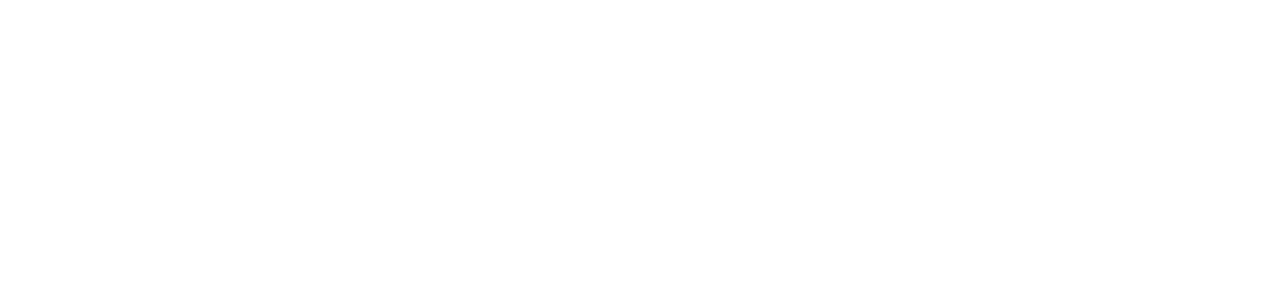
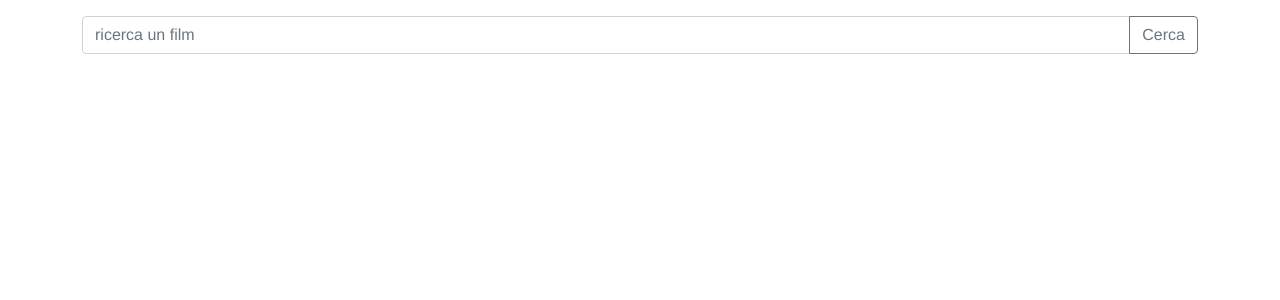
Before and after one commit to Luketto-dev/vue-boolflix, a Vue app: page / in a window 1280 px wide. Shown: the top 300 px of the page. Built offline with nearby package versions, Linux system fonts and the light colour scheme.

Commit message:
milestone1 completata

```diff
--- a/src/App.vue
+++ b/src/App.vue
@@ -1,25 +1,55 @@
 <template>
   <div id="app">
+      <!-- scolto l evento passato da TheHeader.vue -->
+      <TheHeader @searchFilms="onSearchFilms"></TheHeader>
+
+      <!-- passo la prop che contiene la lista dei film a TheMain.vue -->
+      <TheMain :films-list="filmsList"></TheMain>
 
   </div>
 </template>
 
 <script>
+import TheHeader from "./components/theHeader.vue"
+import TheMain from "./components/theMain.vue"
 import axios from "axios"
 
 export default {
   name: 'App',
   components: {
-
+    TheHeader,
+    TheMain,
+  },
+  data(){
+    return{
+      filmsList : [],
+      searchFilms: ""
+    }
   },
   methods:{
-    fetchFilmsList(){
+    // chiamata api, l argomento lo prendiamo dall emit che ci ha passato TheHeader.vue
+    fetchFilmsList(searchFilms){
       axios.get("https://api.themoviedb.org/3/search/movie",{
         params:{
-          api_key:"943dadb8ae5a51623bdae45efd2fc1ad"
+          api_key:"943dadb8ae5a51623bdae45efd2fc1ad",
+          query: searchFilms,
+          language: "it-IT"
         }
+      }).then(resp => {
+        // salvo la risposta dell api all interno di un data che ho chiamato filmsList
+        this.filmsList = resp.data.results
       })
+    },
+    // quando faccio la ricerca del film salvo in un data il dato che ci ha passato TheHeader.vue e invoco la chiamata api passando per argomento il dato appena salvato
+    onSearchFilms(searchFilms){
+
+      this.searchFilms = searchFilms
+      this.fetchFilmsList(this.searchFilms)
     }
+  },
+
+  mounted(){
+
   }
 }
 </script>
--- /dev/null
+++ b/src/components/CardMovie.vue
@@ -0,0 +1,23 @@
+<template>
+
+        <ul class="info-film border border-dark">
+            <li>Titolo film: {{infoFilm.title}}</li>
+            <li>Titolo originale: {{infoFilm.original_title}}</li>
+            <li>Lingua: {{infoFilm.original_language}}</li>
+            <li>voto: {{infoFilm.vote_average}}</li>
+        </ul>
+
+</template>
+
+<script>
+export default {
+    props:{
+        // prop inviata da themain.vue che contiene le informazioni di ogni singolo film
+        infoFilm: Object
+    }
+}
+</script>
+
+<style lang="scss" scoped>
+
+</style>
--- a/src/components/theHeader.vue
+++ b/src/components/theHeader.vue
@@ -1,12 +1,28 @@
 <template>
-  <div>
-
-  </div>
+    <header class="pt-3">
+        <div class="container">
+            <div class="input-group mb-3">
+                <input type="text" class="form-control" placeholder="ricerca un film" v-model="searchFilms">
+                <!-- al cilck del pulasante faccio un emit verso App.vue per passare quello che l utente ha inserito nell input  -->
+                <button class="btn btn-outline-secondary" type="button" @click="onSearchFilms">Cerca</button>
+            </div>
+        </div>
+    </header>
 </template>
 
 <script>
 export default {
-
+    data(){
+        return{
+            searchFilms:"",
+        }
+    },
+    methods:{
+        onSearchFilms(){
+            // faccio l emit dove passo una funzione e la stringa che è stata inserita dall utente
+            this.$emit("searchFilms", this.searchFilms)
+        }
+    }
 }
 </script>
 
--- a/src/components/theMain.vue
+++ b/src/components/theMain.vue
@@ -1,11 +1,24 @@
 <template>
-    <div>
-
+    <div class="container">
+        <!-- ciclo sulla lista dei film -->
+        <div v-for="(film,i) in filmsList" :key="i" class="film">
+            <!-- passo come prop a cardMovie il singolo film su cui sto ciclando -->
+            <CardMovie :info-film="film"></CardMovie>
+        </div>
     </div>
 </template>
 
 <script>
+import CardMovie from './CardMovie.vue'
+
 export default {
+    components:{
+        CardMovie,
+    },
+    props:{
+        // props passata dall app.vue che contiene la lista dei film
+        filmsList: Array,
+    }
 
 }
 </script>
```
